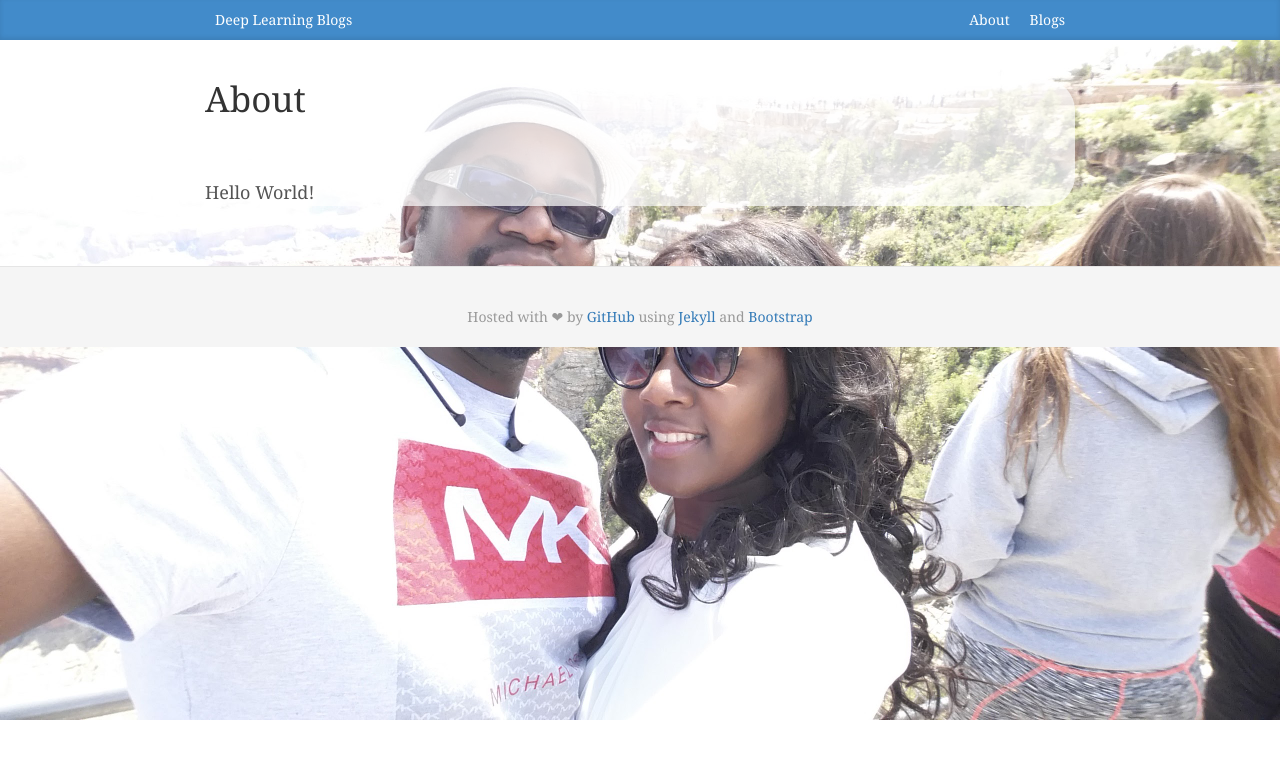
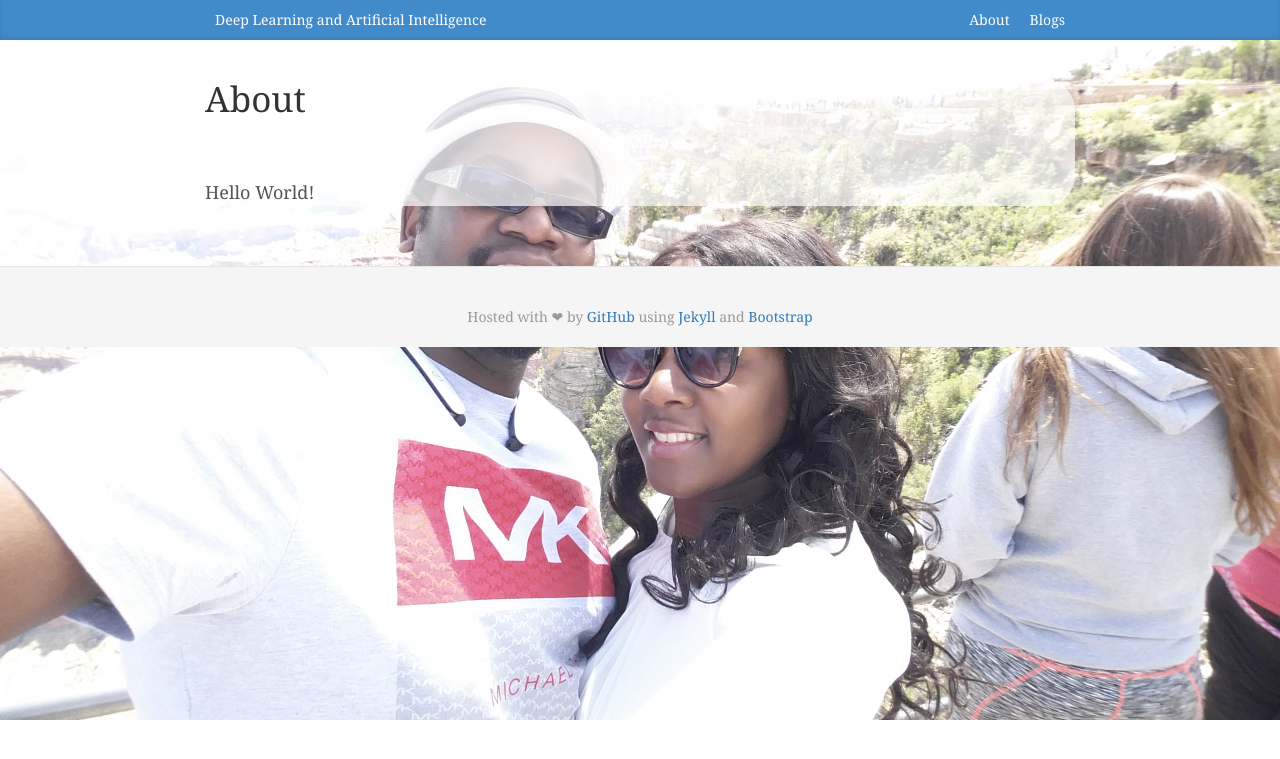
Before and after one commit to hajimupakura/hajimupakura.github.io, a Jekyll site: the page built from about.md, in a window 1280 px wide. Shown: the top 759 px of the page. Built offline with Jekyll 4.4.1, drawn with Linux system fonts in a browser that asks for light colours; nearby versions of some CDN libraries.

Commit message:
Update post.html

```diff
--- a/_layouts/post.html
+++ b/_layouts/post.html
@@ -9,7 +9,7 @@
     <div class="blog-masthead">
       <div class="container">
         <nav class="blog-nav">
-          <a class="blog-nav-item active" href='{{ "/" | absolute_url }}'>Deep Learning Blogs</a>
+          <a class="blog-nav-item active" href='{{ "/" | absolute_url }}'>Deep Learning and Artificial Intelligence</a>
           <a class="blog-nav-item active left" href='{{ "/blogs" | absolute_url }}'>Blogs</a>
           <a class="blog-nav-item active left" href='{{ "/about" | absolute_url }}'>About</a>
         </nav>
```
